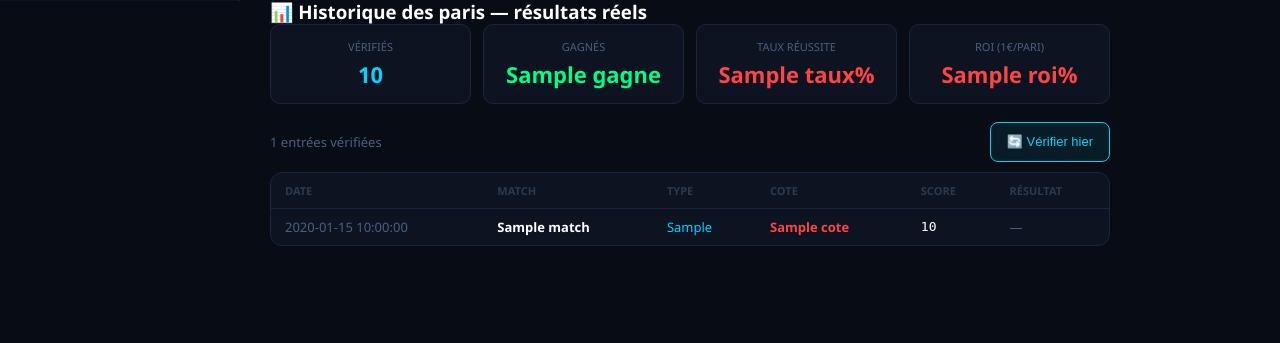
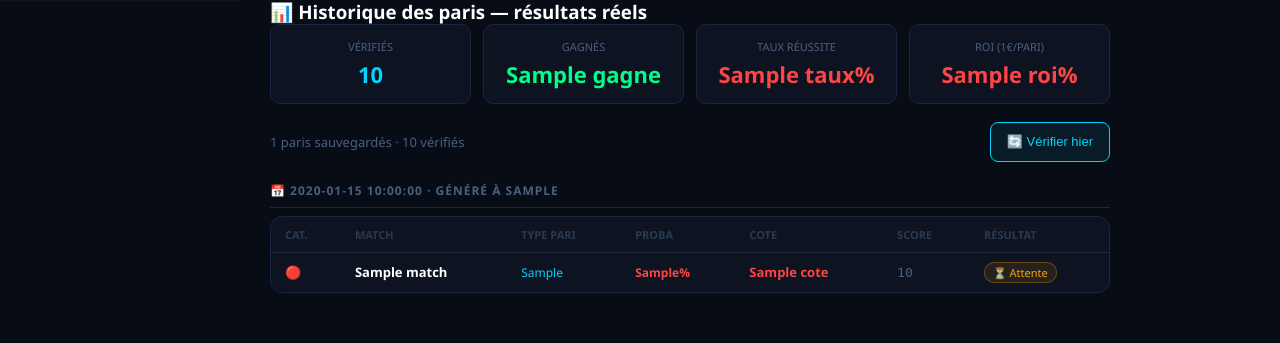
Before and after one commit to oscar57-ux/hiddenboot, a Flask app: template templates/paris.html in a window 1280 px wide. Shown: the part 799-1142 px from the top of the page. Before the commit the page ends 1045 px from the top, so only its background shows below. Run offline with Flask 3, Linux system fonts and the light colour scheme; the template is opened without the code that fills it: most values are stand-ins (such as "Sample title", 1, 10 or a date in 2020); some libraries are stand-ins or nearby versions.

Commit message:
v19 - Historique paris : auto-save, groupé par date, ROI réel
- init_pg_tables : paris_historique + heure_generation + probabilite_hiddenscout
  avec ALTER TABLE IF NOT EXISTS pour migration tables existantes
- generateur_paris : upsert vers paris_historique à chaque génération
  ON CONFLICT DO UPDATE (remplace sans créer doublon)
- /paris route : ROI corrigé = net_profit/total*100
  gain = cote-1 si gagné, -1 si perdu
- paris.html : historique groupé par date, badge catégorie 🟢/🟡/🔴,
  colonne probabilite_hiddenscout, statut ⏳/✅/❌,
  bouton "Vérifier hier" avec spinner désactivation

Co-Authored-By: Claude Sonnet 4.6 <noreply@anthropic.com>

```diff
--- a/app.py
+++ b/app.py
@@ -238,9 +238,20 @@ def init_pg_tables():
                 id SERIAL PRIMARY KEY,
                 date TEXT, match TEXT, ligue TEXT, categorie TEXT,
                 type_pari TEXT, description TEXT, cote REAL,
+                probabilite_hiddenscout INTEGER DEFAULT NULL,
+                heure_generation TEXT DEFAULT NULL,
                 score_reel TEXT, gagne INTEGER DEFAULT NULL,
                 UNIQUE(date, match, type_pari)
             )""")
+            # Migrations colonnes pour table existante
+            for col_sql in [
+                "ALTER TABLE paris_historique ADD COLUMN IF NOT EXISTS probabilite_hiddenscout INTEGER DEFAULT NULL",
+                "ALTER TABLE paris_historique ADD COLUMN IF NOT EXISTS heure_generation TEXT DEFAULT NULL",
+            ]:
+                try:
+                    c.execute(col_sql)
+                except Exception:
+                    pass
             c.execute("""CREATE TABLE IF NOT EXISTS predictions_buteurs (
                 id SERIAL PRIMARY KEY,
                 joueur_id INTEGER, nom TEXT, equipe TEXT, ligue TEXT, ligue_id INTEGER,
@@ -1237,23 +1248,22 @@ def paris():
     histo_stats = {"total": 0, "gagne": 0, "taux": 0, "roi": 0}
     try:
         c.execute("""
-            SELECT * FROM paris_historique ORDER BY date DESC, id DESC LIMIT 100
+            SELECT * FROM paris_historique ORDER BY date DESC, id DESC LIMIT 200
         """)
         paris_histo = [dict(r) for r in c.fetchall()]
+        # ROI réel : gain net = (cote-1) si gagné, -1 si perdu
         c.execute("""
             SELECT COUNT(*) as total,
                    SUM(CASE WHEN gagne=1 THEN 1 ELSE 0 END) as n_gagne,
-                   SUM(CASE WHEN gagne=1 THEN cote ELSE 0 END) as gains,
-                   COUNT(*) as mises
+                   SUM(CASE WHEN gagne=1 THEN cote - 1 ELSE -1 END) as net_profit
             FROM paris_historique WHERE gagne IS NOT NULL
         """)
         gs = c.fetchone()
         if gs and gs["total"]:
             n_g = gs["n_gagne"] or 0
             tot = gs["total"] or 1
-            gains_f = float(gs["gains"] or 0)
-            mises_f = float(gs["mises"] or 0)
-            roi = round((gains_f - mises_f) / mises_f * 100, 1) if mises_f > 0 else 0
+            net = float(gs["net_profit"] or 0)
+            roi = round(net / tot * 100, 1)
             histo_stats = {"total": tot, "gagne": n_g, "taux": round(n_g/tot*100), "roi": roi}
     except Exception:
         pass
--- a/templates/paris.html
+++ b/templates/paris.html
@@ -109,14 +109,23 @@
         .ph-stat { background: #0D1321; border: 1px solid #1a2540; border-radius: 10px; padding: 14px; text-align: center; }
         .ph-stat .label { color: #4a6080; font-size: 11px; text-transform: uppercase; }
         .ph-stat .value { font-size: 22px; font-weight: 700; color: #00D4FF; margin-top: 5px; }
+        .ph-date-group { margin-bottom: 20px; }
+        .ph-date-header { font-size: 12px; font-weight: 700; color: #4a6080; text-transform: uppercase; letter-spacing: 1px; padding: 6px 0 8px; border-bottom: 1px solid #1a2540; margin-bottom: 8px; }
         .ph-table { background: #0D1321; border: 1px solid #1a2540; border-radius: 12px; overflow: hidden; overflow-x: auto; }
-        .ph-table table { width: 100%; border-collapse: collapse; min-width: 520px; }
+        .ph-table table { width: 100%; border-collapse: collapse; min-width: 560px; }
         .ph-table th { padding: 10px 14px; text-align: left; color: #2a3a50; font-size: 11px; text-transform: uppercase; border-bottom: 1px solid #1a2540; }
-        .ph-table td { padding: 9px 14px; border-bottom: 1px solid #0a1020; font-size: 13px; }
+        .ph-table td { padding: 9px 14px; border-bottom: 1px solid #0a1020; font-size: 13px; vertical-align: middle; }
         .ph-table tr:last-child td { border-bottom: none; }
         .ph-badge-g { display:inline-block;background:rgba(0,255,135,0.12);border:1px solid #00ff87;color:#00ff87;font-size:11px;padding:2px 8px;border-radius:10px; }
         .ph-badge-p { display:inline-block;background:rgba(255,68,68,0.12);border:1px solid #ff4444;color:#ff4444;font-size:11px;padding:2px 8px;border-radius:10px; }
+        .ph-badge-w { display:inline-block;background:rgba(255,165,0,0.1);border:1px solid rgba(255,165,0,0.3);color:#FFA500;font-size:11px;padding:2px 8px;border-radius:10px; }
+        .ph-cat { font-size: 14px; line-height: 1; }
+        .ph-proba { font-size: 12px; font-weight: 700; }
+        .ph-proba.safe    { color: #00ff87; }
+        .ph-proba.tentant { color: #FFA500; }
+        .ph-proba.fun     { color: #ff4444; }
         .btn-verifier { min-height: 40px; padding: 0 16px; border-radius: 8px; border: 1px solid #00D4FF; background: rgba(0,212,255,0.08); color: #00D4FF; cursor: pointer; font-size: 13px; }
+        .btn-verifier:disabled { opacity: 0.5; cursor: not-allowed; }
 
         /* ── Loading overlay ──────────────────────────────────── */
         .loading-overlay { display: none; position: fixed; inset: 0; background: rgba(8,12,20,0.9); z-index: 300; flex-direction: column; align-items: center; justify-content: center; gap: 20px; }
@@ -421,7 +430,6 @@
     {% endif %}
 
     <!-- ── Historique ✅/❌ résultats ───────────────────────── -->
-    {% if paris_histo is defined %}
     <div class="paris-histo">
         <h3>📊 Historique des paris — résultats réels</h3>
 
@@ -434,36 +442,48 @@
         </div>
         {% endif %}
 
-        <div style="display:flex;justify-content:space-between;align-items:center;margin-bottom:10px">
-            <div style="font-size:13px;color:#4a6080">{{ paris_histo|length }} entrées vérifiées</div>
-            <button class="btn-verifier" onclick="verifierParis()">🔄 Vérifier hier</button>
+        <div style="display:flex;justify-content:space-between;align-items:center;margin-bottom:14px;flex-wrap:wrap;gap:8px">
+            <div style="font-size:13px;color:#4a6080">
+                {{ paris_histo|length }} paris sauvegardés
+                {% if histo_stats.total > 0 %} · {{ histo_stats.total }} vérifiés{% endif %}
+            </div>
+            <button class="btn-verifier" id="btn-verifier" onclick="verifierParis()">🔄 Vérifier hier</button>
         </div>
 
         {% if paris_histo %}
-        <div class="ph-table">
-            <table>
-                <tr><th>Date</th><th>Match</th><th>Type</th><th>Cote</th><th>Score</th><th>Résultat</th></tr>
+        {% set ns = namespace(cur_date='') %}
         {% for p in paris_histo %}
+        {% if p.date != ns.cur_date %}
+            {% if ns.cur_date != '' %}</div>{% endif %}
+            {% set ns.cur_date = p.date %}
+            <div class="ph-date-group">
+            <div class="ph-date-header">📅 {{ p.date }}{% if p.heure_generation %} · généré à {{ p.heure_generation }}{% endif %}</div>
+            <div class="ph-table"><table>
+            <tr><th>Cat.</th><th>Match</th><th>Type pari</th><th>Proba</th><th>Cote</th><th>Score</th><th>Résultat</th></tr>
+        {% endif %}
             <tr>
-                    <td style="color:#4a6080;white-space:nowrap">{{ p.date }}</td>
-                    <td style="font-weight:600">{{ p.match }}</td>
-                    <td style="color:#00D4FF">{{ p.type_pari }}</td>
+                <td class="ph-cat">{% if p.categorie=='safe' %}🟢{% elif p.categorie in ('tentant','cool') %}🟡{% else %}🔴{% endif %}</td>
+                <td style="font-weight:600;max-width:160px;overflow:hidden;text-overflow:ellipsis;white-space:nowrap">{{ p.match }}</td>
+                <td style="color:#00D4FF;font-size:12px">{{ p.type_pari }}</td>
+                <td><span class="ph-proba {{ p.categorie if p.categorie in ('safe','tentant','fun') else 'fun' }}">{{ p.probabilite_hiddenscout or '—' }}%</span></td>
                 <td style="font-weight:700;color:{% if p.categorie=='safe' %}#00ff87{% elif p.categorie in ('tentant','cool') %}#FFA500{% else %}#ff4444{% endif %}">{{ p.cote }}</td>
-                    <td style="font-family:monospace">{{ p.score_reel or '—' }}</td>
+                <td style="font-family:monospace;color:#4a6080">{{ p.score_reel or '—' }}</td>
                 <td>
                     {% if p.gagne == 1 %}<span class="ph-badge-g">✅ Gagné</span>
                     {% elif p.gagne == 0 %}<span class="ph-badge-p">❌ Perdu</span>
-                        {% else %}<span style="color:#4a6080">—</span>{% endif %}
+                    {% else %}<span class="ph-badge-w">⏳ Attente</span>{% endif %}
                 </td>
             </tr>
         {% endfor %}
-            </table>
+        {% if paris_histo %}</table></div></div>{% endif %}
+
+        {% else %}
+        <div style="text-align:center;color:#4a6080;padding:30px;font-size:13px">
+            Aucun pari sauvegardé.<br>
+            <span style="font-size:12px">Les paris sont sauvegardés automatiquement à chaque génération.</span>
         </div>
-        {% else %}
-        <div style="text-align:center;color:#4a6080;padding:30px;font-size:13px">Aucun pari vérifié. Clique sur "Vérifier hier" après chaque journée.</div>
         {% endif %}
     </div>
-    {% endif %}
 
 </div><!-- /main -->
 
@@ -552,10 +572,17 @@ async function regenerer() {
 
 /* ── Vérifier paris ─────────────────────────────────────── */
 async function verifierParis() {
+    const btn = document.getElementById('btn-verifier');
+    if (btn) { btn.disabled = true; btn.textContent = '⏳ Vérification…'; }
+    try {
         const r = await fetch('/api/verifier-paris');
         const d = await r.json();
-    alert(`✅ ${d.gagne}/${d.verifie} paris gagnés pour le ${d.date}`);
+        alert(`Vérification terminée : ${d.gagne}/${d.verifie} paris gagnés pour le ${d.date}`);
         location.reload();
+    } catch(e) {
+        alert('Erreur lors de la vérification');
+        if (btn) { btn.disabled = false; btn.textContent = '🔄 Vérifier hier'; }
+    }
 }
 </script>
 
```
Also changed, not shown: generateur_paris.py (+27 -0 lines). Lines whose indentation alone changed are shown as unchanged.
